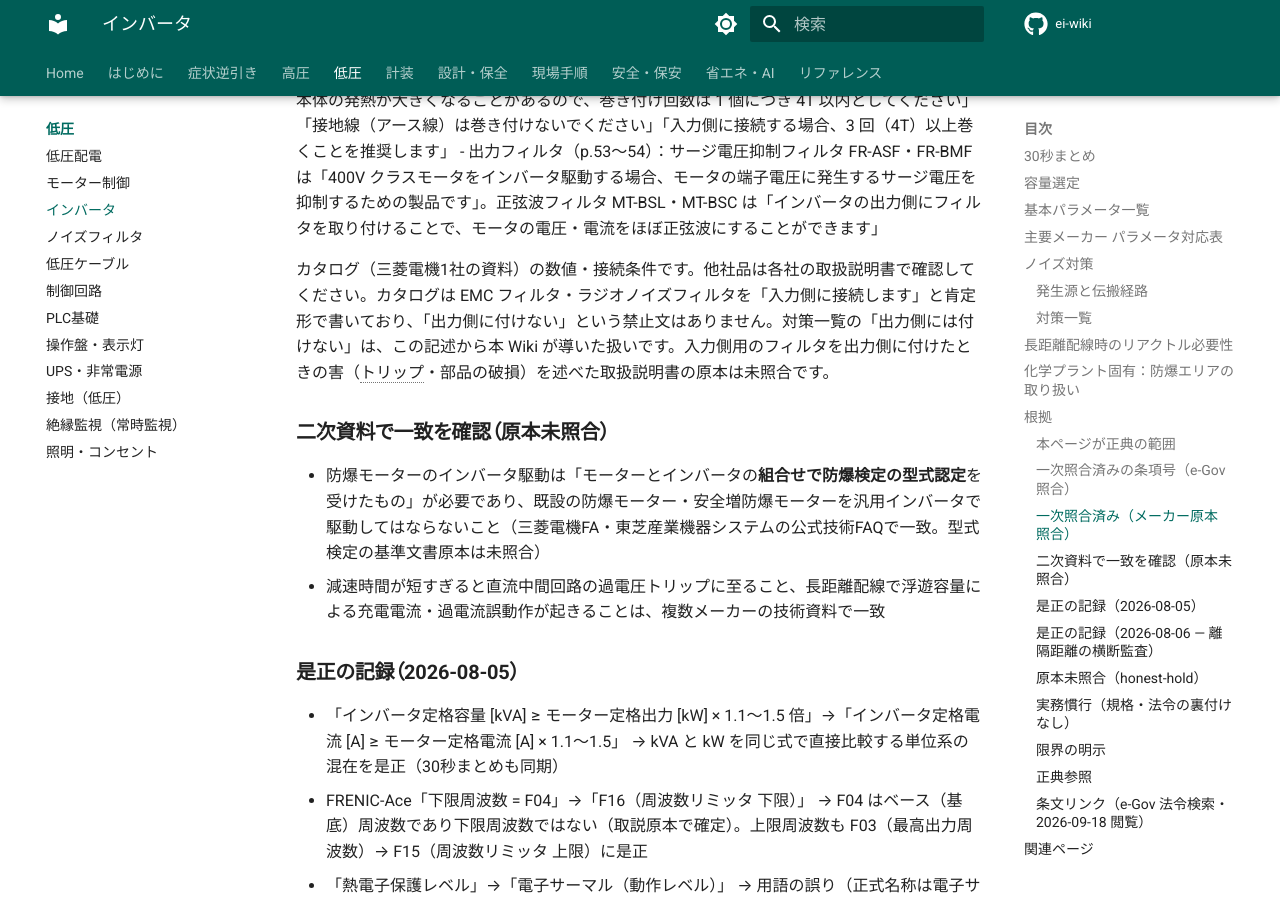
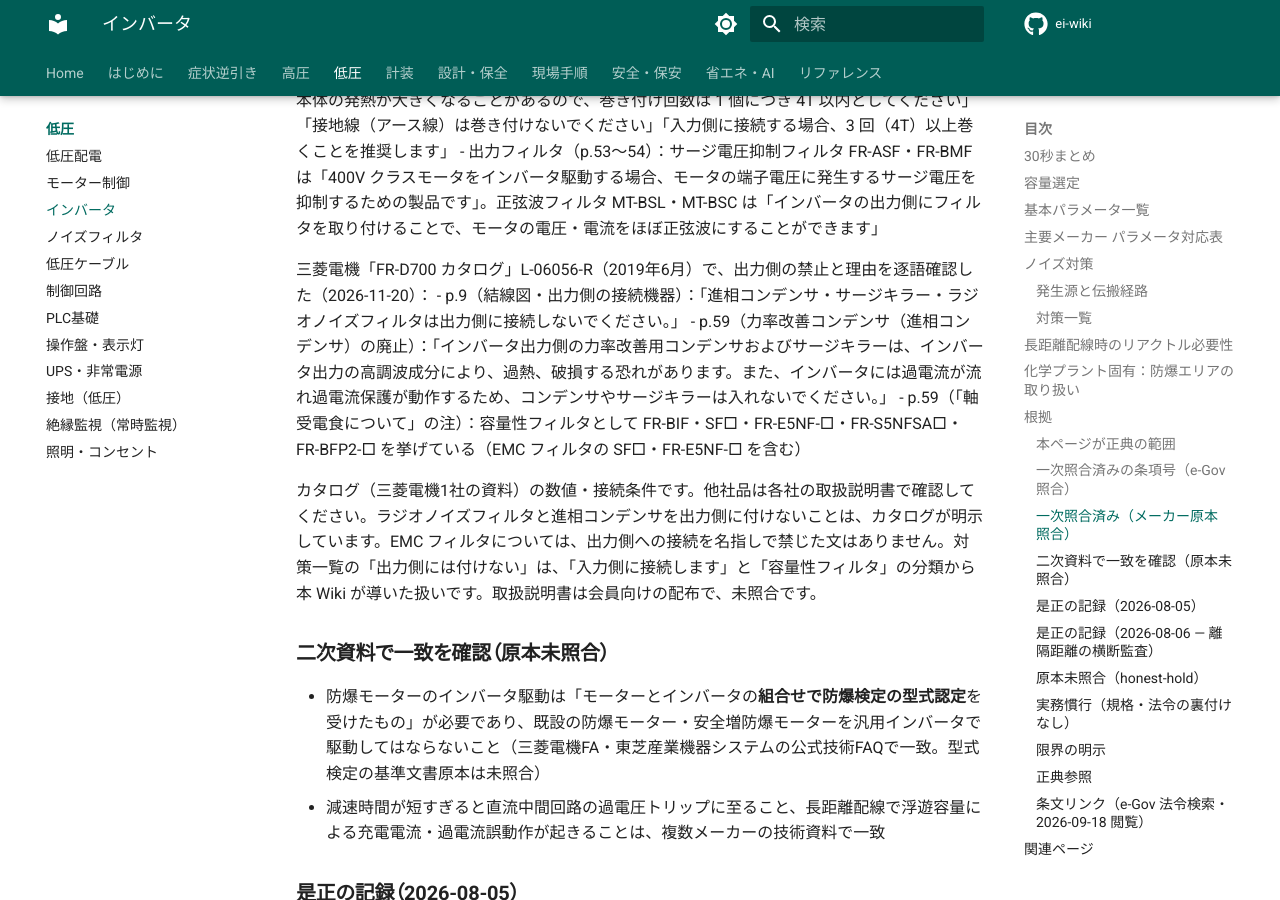
Before and after one commit to kfurufuru/ei-wiki, an MkDocs documentation site: the page built from docs/02-teiatsu/inverter.md, in a window 1280 px wide and 900 px high, scrolled down 5498 px. Built offline with MkDocs 1.6.1 and Material for MkDocs 9.7.7, drawn with Linux system fonts in a browser that asks for light colours; comment, search, counter and statistics services are not loaded.

Commit message:
docs(インバータ): 出力側に容量性フィルタ・進相コンデンサを付けない理由を FR-D700 カタログ原本で照合 (#147)
残件（出力側に付けたときの害を述べた取扱説明書が原本未照合）を解消。
取扱説明書は会員限定配布で取得できないため、同じメーカーの公開カタログで照合した。
三菱電機「FR-D700 カタログ」L-06056-R（2019年6月）:
- p.9: 「進相コンデンサ・サージキラー・ラジオノイズフィルタは出力側に接続しないでください。」
- p.59 力率改善コンデンサ（進相コンデンサ）の廃止: 出力の高調波成分で過熱・破損、
  過電流保護が動作するため入れない
- p.59 注: 容量性フィルタとして FR-BIF・SF□・FR-E5NF-□ ほか（EMC フィルタを含む）

ラジオノイズフィルタと進相コンデンサは明示の禁止。EMC フィルタを名指しした禁止文は
無く、「入力側に接続します」と容量性フィルタの分類からの導出であることを3ページで明記。
「当社」を含む原文は lint（R2・R3）に合わせて言い換えた。


Claude-Session: https://claude.ai/code/session_01PenMv479Qb3V684rRTqKPe

Co-authored-by: Claude <noreply@anthropic.com>

```diff
--- a/docs/02-teiatsu/inverter.md
+++ b/docs/02-teiatsu/inverter.md
@@ -160,7 +160,12 @@ flowchart LR
 - ラインノイズフィルタ FR-BLF・FR-BSF01：「インバータの電源側あるいは出力側から輻射するラジオノイズおよびラインノイズを抑制するためのノイズフィルタです」「出力側に接続する場合は、フィルタ本体の発熱が大きくなることがあるので、巻き付け回数は 1 個につき 4T 以内としてください」「接地線（アース線）は巻き付けないでください」「入力側に接続する場合、3 回（4T）以上巻くことを推奨します」
 - 出力フィルタ（p.53〜54）：サージ電圧抑制フィルタ FR-ASF・FR-BMF は「400V クラスモータをインバータ駆動する場合、モータの端子電圧に発生するサージ電圧を抑制するための製品です」。正弦波フィルタ MT-BSL・MT-BSC は「インバータの出力側にフィルタを取り付けることで、モータの電圧・電流をほぼ正弦波にすることができます」
 
-カタログ（三菱電機1社の資料）の数値・接続条件です。他社品は各社の取扱説明書で確認してください。カタログは EMC フィルタ・ラジオノイズフィルタを「入力側に接続します」と肯定形で書いており、「出力側に付けない」という禁止文はありません。対策一覧の「出力側には付けない」は、この記述から本 Wiki が導いた扱いです。入力側用のフィルタを出力側に付けたときの害（トリップ・部品の破損）を述べた取扱説明書の原本は未照合です。
+三菱電機「FR-D700 カタログ」L-06056-R（2019年6月）で、出力側の禁止と理由を逐語確認した（2026-11-20）：
+- p.9（結線図・出力側の接続機器）：「進相コンデンサ・サージキラー・ラジオノイズフィルタは出力側に接続しないでください。」
+- p.59（力率改善コンデンサ（進相コンデンサ）の廃止）：「インバータ出力側の力率改善用コンデンサおよびサージキラーは、インバータ出力の高調波成分により、過熱、破損する恐れがあります。また、インバータには過電流が流れ過電流保護が動作するため、コンデンサやサージキラーは入れないでください。」
+- p.59（「軸受電食について」の注）：容量性フィルタとして FR-BIF・SF□・FR-E5NF-□・FR-S5NFSA□・FR-BFP2-□ を挙げている（EMC フィルタの SF□・FR-E5NF-□ を含む）
+
+カタログ（三菱電機1社の資料）の数値・接続条件です。他社品は各社の取扱説明書で確認してください。ラジオノイズフィルタと進相コンデンサを出力側に付けないことは、カタログが明示しています。EMC フィルタについては、出力側への接続を名指しで禁じた文はありません。対策一覧の「出力側には付けない」は、「入力側に接続します」と「容量性フィルタ」の分類から本 Wiki が導いた扱いです。取扱説明書は会員向けの配布で、未照合です。
 
 ### 二次資料で一致を確認（原本未照合）
 
```
Also changed, not shown: RENOVATION-PLAN-2026-07.md (+1 -1 lines), docs/02-teiatsu/noise-filter.md (+2 -2 lines), docs/06-trouble/inverter.md (+1 -1 lines).
